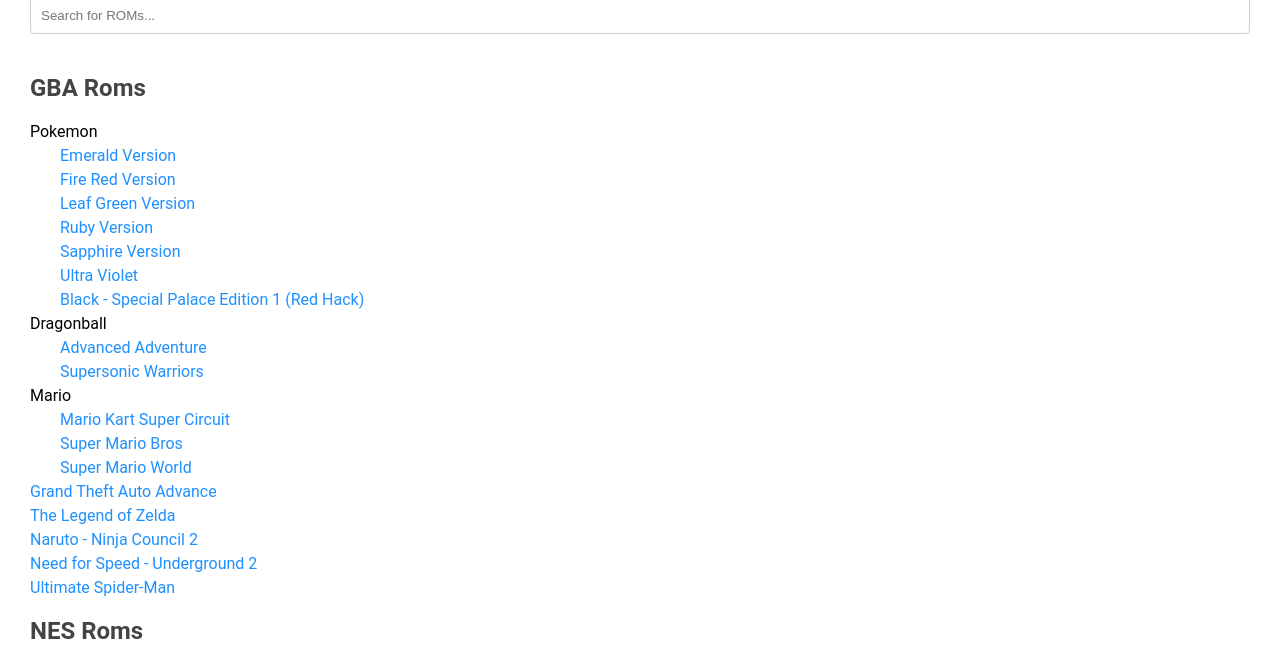
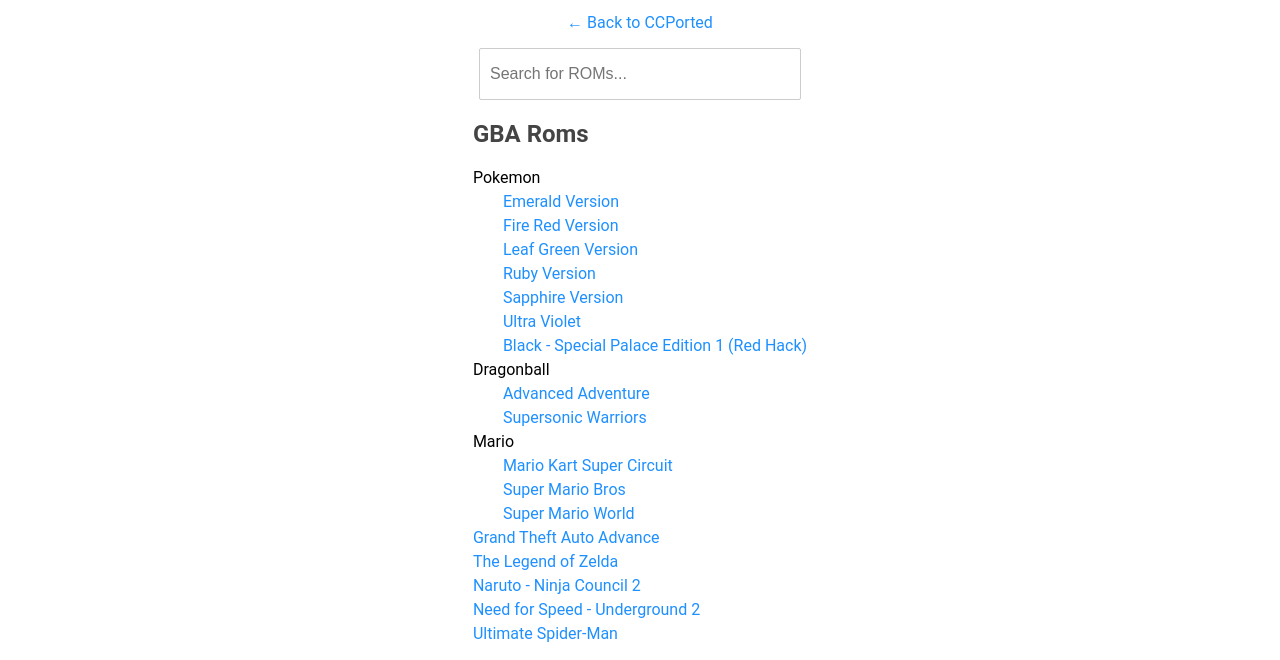
Before and after one commit to ccported/roms, a plain HTML site: page index.html in a window 1280 px wide. Shown: the part 130-790 px from the top of the page. Drawn offline with Linux system fonts and the light colour scheme.

Commit message:
better stuff

```diff
--- a/index.html
+++ b/index.html
@@ -19,7 +19,7 @@
     <meta http-equiv="Expires" content="0">
     <meta charset="UTF-8">
     <meta name="viewport" content="width=device-width, initial-scale=1.0">
-    <title>CC Ported</title>
+    <title>ROM Library | CC Ported</title>
     <link rel="stylesheet" href="style.css" />
 
     <meta name="description"
@@ -29,7 +29,9 @@
 
 <body>
     <h1>Rom Library</h1>
+    <p><a href="https://ccported.github.io">&larr; Back to CCPorted</a></p>
     <input type="text" id="searchInput" placeholder="Search for ROMs...">
+    <div>
     <h2>GBA Roms</h2>
     <ul class="romList">
         <li class="determiner" data-determiner="pokemon">Pokemon
@@ -84,7 +86,7 @@
         <li><a href="/roms/nes/mike_tyson_punch_out.nes.zip">Mike Tyson's Punch Out</a></li>
         <li><a href="/roms/nes/rc_pro_am_2.nes.zip">RC Pro AM 2</a></li>
     </ul>
-
+    </div>
     <script src = "script.js">
 
     </script>
--- a/style.css
+++ b/style.css
@@ -3,6 +3,11 @@
     background-color: #ffffff;
     margin: 0;
     padding: 30px;
+    display: flex;
+    flex-direction: column;
+
+    align-items: center;
+    justify-content: center;
 }
 h1 {
     text-align: center;
@@ -16,13 +21,19 @@
     color: #444;
 }
 
-input[type="text"] {
-    width: 100%;
+#searchInput{
+    width: 300px;
+    min-width: 10vw;
+    height: 30px;
+    border-radius: 2px;
     padding: 10px;
-    margin-bottom: 20px;
     border: 1px solid #ccc;
-    border-radius: 4px;
-    box-sizing: border-box;
+    font-size: 16px;
+    float: center;
+}
+#searchInput:focus{
+    outline: none;
+    border: 1px solid dodgerblue;
 }
 
 ul {
```
